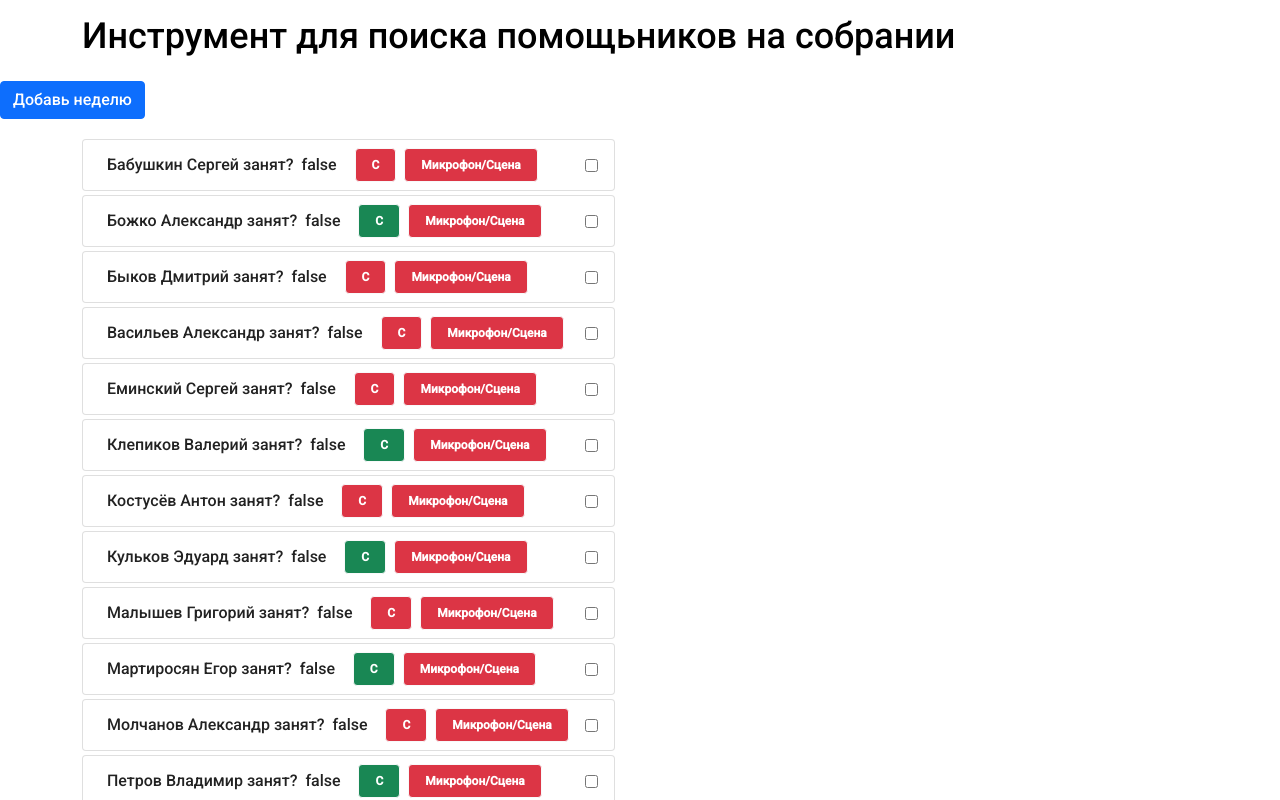
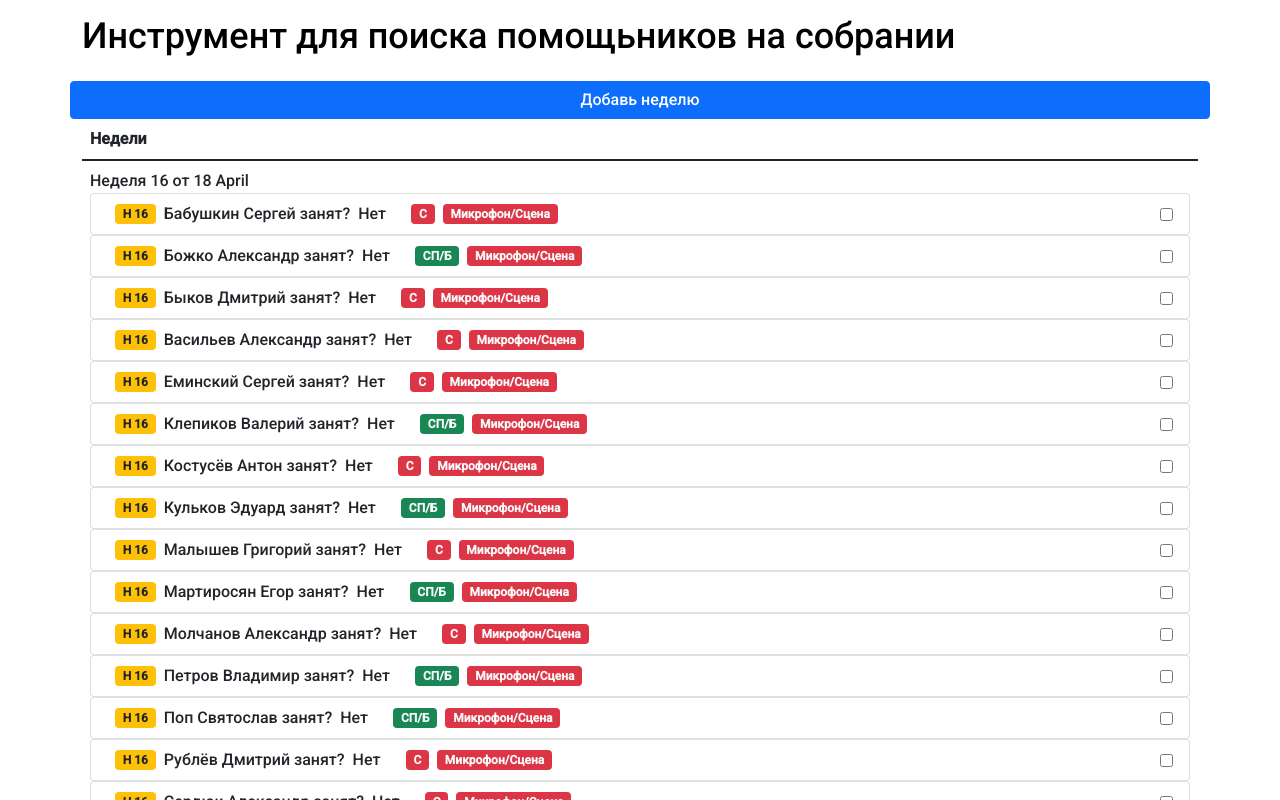
Before and after one commit to ErikEgl/sorting-with-table-react, a React (Create React App) app: page / in a window 1280 px wide. Both pictures are taken after a click on the button "Добавь неделю". Shown: the top 800 px of the page. Built offline with nearby package versions, Linux system fonts and the light colour scheme.

Commit message:
minor changes in jsx, added table, added month/week counter

```diff
--- a/src/assets/scss/mixins.scss
+++ b/src/assets/scss/mixins.scss
@@ -4,6 +4,7 @@
   }
 }
 
+
 @mixin media-mm($size1, $size2) {
   @media screen and (min-width: $size1) and (max-width: $size2) {
     @content;
--- a/src/components/Cards/Card/Card.js
+++ b/src/components/Cards/Card/Card.js
@@ -1,4 +1,6 @@
 import React from "react";
+import { Badge } from "react-bootstrap";
+
 function Card(props) {
   const [checked, setChecked] = React.useState(false);
   const handleChange = () => {
@@ -8,11 +10,22 @@ function Card(props) {
     <>
       <div className={`card px-3 ${checked ? "bg-danger" : ""}`}>
         <div className="d-flex justify-content-between align-items-center gap-2">
-          <div className='m-0 d-flex gap-2 justify-content-between w-100'>
-            <label className="p-2 w-100 d-flex gap-2 align-items-start align-items-sm-center flex-column flex-sm-row" htmlFor={`week-${props.weeksCounter}-id-${props.id}`}>
-              {props.name} занят? <span className="isChecked">{checked.toString()}</span>
-              <span className={`lh-0 p-3 justify-content-center align-items-center border border-light ${props.elder ? "badge bg-danger" : "badge bg-success"}`}>C</span>
-              <span className={`lh-0 p-3 justify-content-center align-items-center border border-light ${props.category === "ms" ? "badge bg-danger" : "badge bg-primary"}`}>{`${props.category === "ms" ? "Микрофон/Сцена" : "Аудио/Видео"}`}</span>
+          <div className="m-0 d-flex gap-2 justify-content-between w-100">
+            <label
+              className="p-2 w-100 d-flex gap-2 align-items-start align-items-sm-center flex-column flex-sm-row"
+              htmlFor={`week-${props.weeksCounter}-id-${props.id}`}
+            >
+              <Badge bg="warning" text="dark">
+                Н {props.weeksCounter}
+              </Badge>
+              {props.name} занят?{" "}
+              <span className="isChecked">{`${checked ? "Да" : "Нет"}`}</span>
+              <Badge bg={`${props.elder ? "danger" : "success"}`} text="light">
+                {`${props.elder == true ? "С" : "СП/Б"}`}
+                </Badge>
+              <Badge bg={`${props.category === "ms" ? "badge bg-danger" : "badge bg-primary"}`} text="light">
+                {`${props.category === "ms" ? "Микрофон/Сцена" : "Аудио/Видео"}`}
+              </Badge>
             </label>
             <input
               type="checkbox"
--- a/src/components/Cards/Cards.js
+++ b/src/components/Cards/Cards.js
@@ -1,22 +1,19 @@
-
 import Card from "./Card/Card";
 import data from "./data";
-import { Container } from "react-bootstrap";
-
+import { Table } from "react-bootstrap";
 
 function Cards(props) {
   const cardItem = data.map((item) => {
     return <Card weeksCounter={props.weeksCounter} key={item.id} {...item} />;
   });
 
-
   return (
     <>
-      <section className="cards">
-        <Container>
-          <div className="d-flex flex-column gap-1">{cardItem}</div>
-        </Container>
-      </section>
+
+      <td>
+        <span>Неделя {props.weeksCounter} от {props.mondayCounter} {props.monthCounter} </span>
+          {cardItem}
+        </td>
     </>
   );
 }
--- a/src/components/WeeksGenerator/WeeksGenerator.js
+++ b/src/components/WeeksGenerator/WeeksGenerator.js
@@ -1,20 +1,50 @@
 import React, { useState } from "react";
 import Cards from "../Cards/Cards";
 import ReactDOM from "react-dom";
-import { Button } from "react-bootstrap";
+import { Button, Row, Container, Table } from "react-bootstrap";
+import { result, mondayAndMonthOfCurrentWeek, allMondaysOfAYear } from "./getDateAndWeekNum";
+
+const month = mondayAndMonthOfCurrentWeek[1]
+const monday = mondayAndMonthOfCurrentWeek[0]
+let currentWeek = result[1]
+
 function WeeksGenerator() {
+  const [cardList, setCardList] = useState([]);
+  const [counter, setCounter] = useState(currentWeek);
+  const [mondayCounter, setMondayCounter] = useState(monday);
+  const handleChange = (event) => {
+    setCounter(counter + 1);
+    setMondayCounter(mondayCounter + 7);
+    setCardList(cardList.concat(<Cards key={counter} weeksCounter={counter} mondayCounter={mondayCounter} monthCounter={month} />));
+  };
 
-  const [cardList, setCardList] = useState([]);
-  const [count, setCount] = useState(0);
-  const handleChange = event => {
-    setCount(count + 1);
-    setCardList(cardList.concat(<Cards key={count} weeksCounter={count} />));
-  };
+
+
+
 
   return (
     <>
-      <Button key={count} onClick={handleChange} >Добавь неделю</Button>
-      {cardList}
+      <section className="cards-wrap">
+        <Container>
+          <Row className="">
+            <Button key={counter} onClick={handleChange}>
+              Добавь неделю
+            </Button>
+          </Row>
+          <Row className="">
+            <Table className="position-relative" responsive>
+              <thead>
+                <tr>
+                  <th>Недели</th>
+                </tr>
+              </thead>
+              <tbody>
+                <tr>{cardList}</tr>
+              </tbody>
+            </Table>
+          </Row>
+        </Container>
+      </section>
     </>
   );
 }
--- a/src/components/WeeksGenerator/WeeksGenerator.scss
+++ b/src/components/WeeksGenerator/WeeksGenerator.scss
@@ -1,3 +1,4 @@
 .weeksGenerator {
     padding: 15px 0;
+
 }
--- /dev/null
+++ b/src/components/WeeksGenerator/getDateAndWeekNum.js
@@ -0,0 +1,50 @@
+function getWeekNumber(d) {
+  d = new Date(Date.UTC(d.getFullYear(), d.getMonth(), d.getDate()));
+  d.setUTCDate(d.getUTCDate() + 4 - (d.getUTCDay() || 7)); // (today.getUTCDay()||7) //if first val is 0 (false) (sunday) then it will print 7
+  let yearStart = new Date(Date.UTC(d.getUTCFullYear(), 0, 1));
+  let weekNo = Math.ceil(((d - yearStart) / 86400000 + 1) / 7);
+  return [d.getUTCFullYear(), weekNo];
+}
+export const result = getWeekNumber(new Date());
+
+function getMondayOfCurrentWeek() {
+  const today = new Date();
+  const first = today.getDate() - (today.getDay() || 7) + 1; // (today.getDay()||7) //if first val is 0 (false) (sunday) then it will print 7
+  const MonthsInfo = new Date(today.setDate(first));
+  const mondayMonthsName = MonthsInfo.toLocaleString("default", {
+    month: "long",
+  });
+  const monday = new Date(today.setDate(first)).getDate();
+  return [monday, mondayMonthsName];
+}
+
+export const mondayAndMonthOfCurrentWeek = getMondayOfCurrentWeek();
+
+function getAllMondaysOfAYear() {
+  let d = new Date(),
+    month = d.getMonth(),
+    mondays = [];
+  // d.setDate(27);
+
+  // Get nearest Monday
+  while (d.getDay() !== 1) {
+    d.setDate(d.getDate() - 1);
+  }
+  console.log(d); //18apr
+  // Get all the other Mondays in the month and year
+  while (d.getMonth()) {
+    let pushDate = new Date(d.getTime());
+    const dateObj = {
+      date: pushDate.getDate(),
+      month: pushDate.getMonth() + 1,
+      year: pushDate.getFullYear(),
+    };
+    mondays.push(dateObj);
+    // console.log(d); all mondays iterating
+    d.setDate(d.getDate() + 7);
+  }
+  console.log(mondays[3]);
+  return mondays;
+}
+
+export const allMondaysOfAYear = getAllMondaysOfAYear()
```
Also changed, not shown: src/assets/scss/vars.scss (+5 -4 lines), src/components/Cards/Card/Card.scss (+9 -1 lines), src/components/CardsWrap/CardsWrap.js (deleted, +0 -17 lines), src/components/CardsWrap/CardsWrap.scss (deleted), 1 other file (tests, documents, lock files or other folders).
